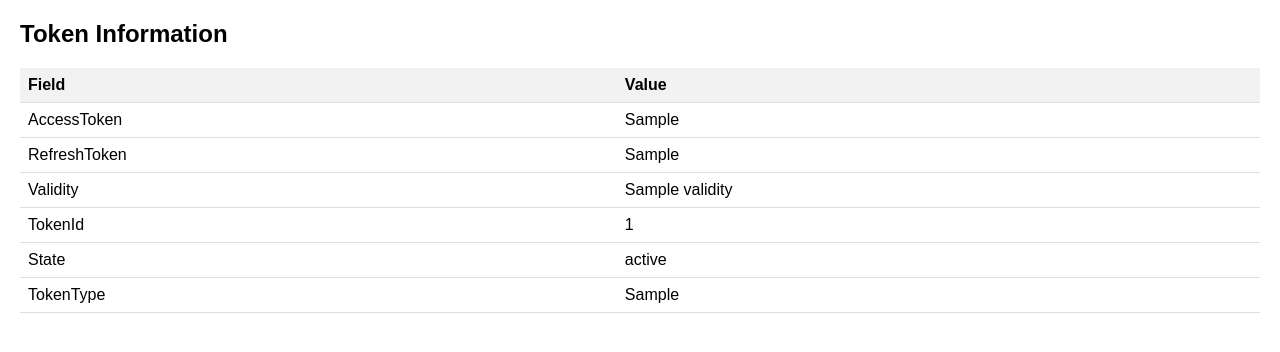
After one commit to thierryvt/TeslaAuth, a Flask app: template templates/authSuccess.html in a window 1280 px wide. The commit adds this page. Shown: the top 352 px of the page. Run offline with Flask 3, Linux system fonts and the light colour scheme; the template is opened without the code that fills it: most values are stand-ins (such as "Sample title", 1, 10 or a date in 2020).

Commit message:
added nicer redirect page for easier grabbing of auth tokens

```diff
--- a/app.py
+++ b/app.py
@@ -79,7 +79,14 @@ def callback():
     req.raise_for_status()
     app.logger.warning('Access token for Fleet API requests: %s' % req.json()['access_token'])
 
-    return req.json()
+    json = req.json()
+    return render_template('authSuccess.html', accessToken=json['access_token'], refreshToken=json['refresh_token'],
+                           validity=json['expires_in'], tokenId=json['id_token'], state=json['state'], tokenType=json['token_type'])
+
+@app.route('/shutdown')
+def shutdown():
+    """Shutdown Flask server so the HTTP proxy can start"""
+    os._exit(0)
 
 if __name__ == '__main__':
     print('\n### Starting Flask server... ###')
--- /dev/null
+++ b/templates/authSuccess.html
@@ -0,0 +1,62 @@
+<!DOCTYPE html>
+<html lang="en">
+<head>
+<meta charset="UTF-8">
+<meta name="viewport" content="width=device-width, initial-scale=1.0">
+<title>Token Data</title>
+<style>
+    body {
+        font-family: Arial, sans-serif;
+        margin: 20px;
+    }
+    table {
+        width: 100%;
+        border-collapse: collapse;
+    }
+    th, td {
+        text-align: left;
+        padding: 8px;
+        border-bottom: 1px solid #ddd;
+    }
+    th {
+        background-color: #f2f2f2;
+    }
+</style>
+</head>
+<body>
+
+<h2>Token Information</h2>
+
+<table>
+  <tr>
+    <th>Field</th>
+    <th>Value</th>
+  </tr>
+  <tr>
+    <td>AccessToken</td>
+    <td>{{accessToken}}</td>
+  </tr>
+  <tr>
+    <td>RefreshToken</td>
+    <td>{{refreshToken}}</td>
+  </tr>
+  <tr>
+    <td>Validity</td>
+    <td>{{validity}}</td>
+  </tr>
+  <tr>
+    <td>TokenId</td>
+    <td>{{tokenId}}</td>
+  </tr>
+  <tr>
+    <td>State</td>
+    <td>{{state}}</td>
+  </tr>
+  <tr>
+    <td>TokenType</td>
+    <td>{{tokenType}}</td>
+  </tr>
+</table>
+
+</body>
+</html>
--- a/templates/index.html
+++ b/templates/index.html
@@ -30,5 +30,8 @@
     <div class="content">
         <a href="https://{{domain}}/.well-known/appspecific/com.tesla.3p.public-key.pem" target="_blank"><button type="button">Test public key endpoint</button></a>
     </div>
+    <div class="content">
+        <a href="shutdown"><button type="button">Shutdown Flask server</button></a>
+    </div>
 </body>
 </html>
```
